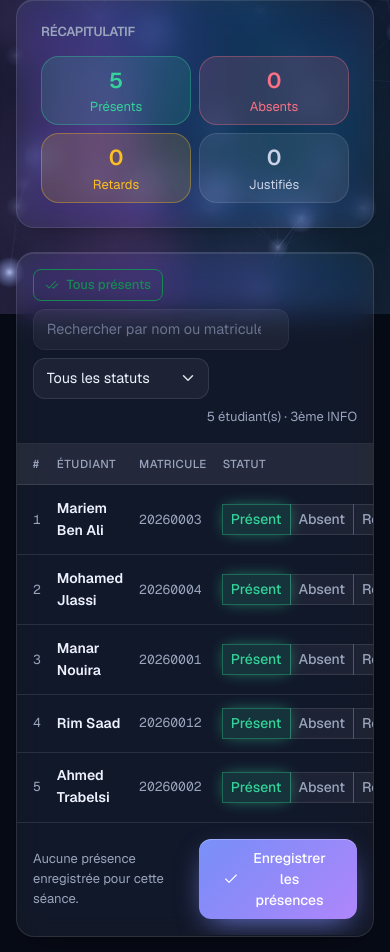
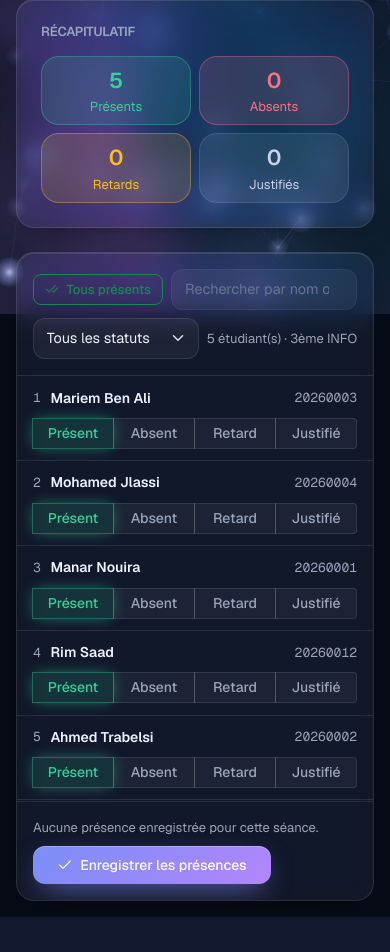
Before and after one commit to Rxyler/attendflow, a Spring Boot app: page /seances/1/presences in a window 390 px wide. Shown: the part 530-1482 px from the top of the page. After the commit the page ends 1447 px from the top, so only its background shows below. Run offline with Spring Boot 4, Linux system fonts and the light colour scheme; a user stored in the database is signed in; data comes from the database, SQL or seed files in the repository; data that the repository does not hold is empty; some of the project's set-up classes (security, data sources, template engines, error pages and the like) are left out, and stand-ins take their place; some libraries are stand-ins or nearby versions.

Commit message:
Mobile et vitrine : héros compact, apparitions sans défilement, feuille d'appel empilée sur téléphone

```diff
--- a/src/main/resources/static/css/attendflow.css
+++ b/src/main/resources/static/css/attendflow.css
@@ -416,7 +416,7 @@ th.af-aujourdhui { color: #818cf8 !important; }
 .af-pill { display: inline-flex; align-items: center; gap: .5rem; padding: .35rem .9rem .35rem .5rem; border-radius: 999px; font-size: .8rem; font-weight: 500; color: var(--af-ink-2); background: var(--af-glass-bg); border: 1px solid var(--af-glass-line); -webkit-backdrop-filter: blur(12px); backdrop-filter: blur(12px); }
 .af-pill .af-point { width: .5rem; height: .5rem; border-radius: 50%; background: var(--af-success); box-shadow: 0 0 10px var(--af-success); margin-left: .35rem; animation: af-pulse 2s infinite; }
 @keyframes af-pulse { 0%, 100% { box-shadow: 0 0 0 0 rgba(52, 211, 153, .6); } 60% { box-shadow: 0 0 0 8px rgba(52, 211, 153, 0); } }
-.af-hero { padding: 6rem 0 3rem; }
+.af-hero { padding: 3.5rem 0 2rem; }
 .af-hero h1 { font-size: clamp(2.5rem, 6vw, 4.8rem); font-weight: 600; line-height: 1.02; letter-spacing: -0.04em; }
 .af-hero h1 .af-mot { display: inline-block; }
 .af-rotatif { display: inline-block; position: relative; white-space: nowrap; }
@@ -495,9 +495,12 @@ main#contenu { max-width: 92rem; width: 100%; }
   .af-compte .af-identite { display: none; }
   .af-header { position: static; padding-left: 1rem !important; padding-right: 1rem !important; }
   main#contenu { padding: 1rem !important; }
-  .af-hero { padding: 3.5rem 0 2rem; }
-  .af-scene, .af-scene-inner { min-height: 22rem; }
-  .af-scene { perspective: 900px; }
+  .af-hero { padding: 2rem 0 1rem; }
+  /* phone: the 3D card stack overlaps, so lay the cards out flat */
+  .af-scene, .af-scene-inner { min-height: 0; perspective: none; transform: none !important; }
+  .af-scene-inner { display: grid; gap: .75rem; }
+  .af-flot { position: relative; inset: auto !important; width: auto !important; transform: none !important; }
+  .af-flot:last-child, .af-3d { display: none; }
   .af-flot .af-glass { --af-blur: 10px; }
   .af-nav-vitrine { top: .5rem; margin: .5rem .75rem 0; }
   .af-glass { --af-blur: 14px; }
@@ -585,3 +588,15 @@ a.af-avatar:focus-visible { box-shadow: var(--af-ring); outline: 0; }
 .af-legende .af-jour { width: .75rem; margin-right: .35rem; vertical-align: -1px; }
 @media (prefers-reduced-motion: reduce) { .af-compagnon-img::before { animation: none !important; } }
 .af-fourmi { position: relative; margin: 0 auto; width: 9.5rem; height: 9.5rem; }
+
+/* ---------- Telephone : feuille d'appel empilee ---------- */
+@media (max-width: 575.98px) {
+  .af-feuille thead { display: none; }
+  .af-feuille tr.af-ligne { display: grid; grid-template-columns: auto 1fr auto; align-items: center; column-gap: .6rem; padding: .7rem 1rem; border-bottom: 1px solid var(--af-glass-line); }
+  .af-feuille tr.af-ligne[hidden] { display: none; }
+  .af-feuille tr.af-ligne > td { padding: 0 !important; border: 0; background: none; }
+  .af-feuille tr.af-ligne > td:last-child { grid-column: 1 / -1; margin-top: .55rem; }
+  .af-feuille .btn-group { display: flex; width: 100%; }
+  .af-feuille .btn-group .btn { flex: 1; padding-inline: .25rem; }
+  #recherche, #filtre-statut { max-width: none !important; flex: 1 1 10rem; }
+}
--- a/src/main/resources/static/js/attendflow.js
+++ b/src/main/resources/static/js/attendflow.js
@@ -272,7 +272,7 @@
     var reveals = $$('[data-reveal]');
     if (reveals.length && window.ScrollTrigger) {
       gsap.set(reveals, { y: 30, autoAlpha: 0 });
-      ScrollTrigger.batch(reveals, { start: 'top 88%', once: true, onEnter: function (lot) { gsap.to(lot, { y: 0, autoAlpha: 1, duration: .8, stagger: .08, clearProps: 'transform,opacity,visibility' }); } });
+      ScrollTrigger.batch(reveals, { start: 'top bottom', once: true, onEnter: function (lot) { gsap.to(lot, { y: 0, autoAlpha: 1, duration: .8, stagger: .08, clearProps: 'transform,opacity,visibility' }); } });
     }
 
     /* Compteurs : partout, declenches a l'apparition */
--- a/src/main/resources/templates/rapports.html
+++ b/src/main/resources/templates/rapports.html
@@ -23,7 +23,7 @@
 
     <main id="contenu" class="p-4 d-grid gap-4">
       <!-- F-29 : filtres -->
-      <form th:action="@{/rapports}" method="get" class="af-glass p-3 row g-2 align-items-end">
+      <form th:action="@{/rapports}" method="get" class="af-glass p-3 row g-2 mx-0 align-items-end">
         <div class="col-6 col-lg"><label for="du" class="form-label small fw-medium mb-1">Du</label>
           <input id="du" name="du" type="date" class="form-control" th:value="${f.du}"></div>
         <div class="col-6 col-lg"><label for="au" class="form-label small fw-medium mb-1">Au</label>
--- a/src/main/resources/templates/seances/presences.html
+++ b/src/main/resources/templates/seances/presences.html
@@ -68,7 +68,7 @@
                     th:text="${#lists.size(feuille.lignes)} + ' étudiant(s) · ' + ${s.classe.nom}">N étudiants</span>
             </div>
 
-            <table class="table table-hover align-middle mb-0">
+            <table class="table table-hover align-middle mb-0 af-feuille">
               <thead>
               <tr>
                 <th scope="col" class="ps-3">#</th>
@@ -103,10 +103,10 @@
               </tbody>
             </table>
 
-            <div class="d-flex justify-content-between align-items-center p-3 border-top">
+            <div class="d-flex flex-wrap gap-2 justify-content-between align-items-center p-3 border-top">
               <span class="small text-secondary"
                     th:text="${feuille.dejaSaisie} ? 'Présences déjà enregistrées : toute modification est tracée.' : 'Aucune présence enregistrée pour cette séance.'">état</span>
-              <button type="submit" class="btn btn-af px-4" th:disabled="${!feuille.modifiable}"><i data-lucide="check" aria-hidden="true"></i>Enregistrer les présences</button>
+              <button type="submit" class="btn btn-af px-4 text-nowrap" th:disabled="${!feuille.modifiable}"><i data-lucide="check" aria-hidden="true"></i>Enregistrer les présences</button>
             </div>
           </form>
         </div>
```
